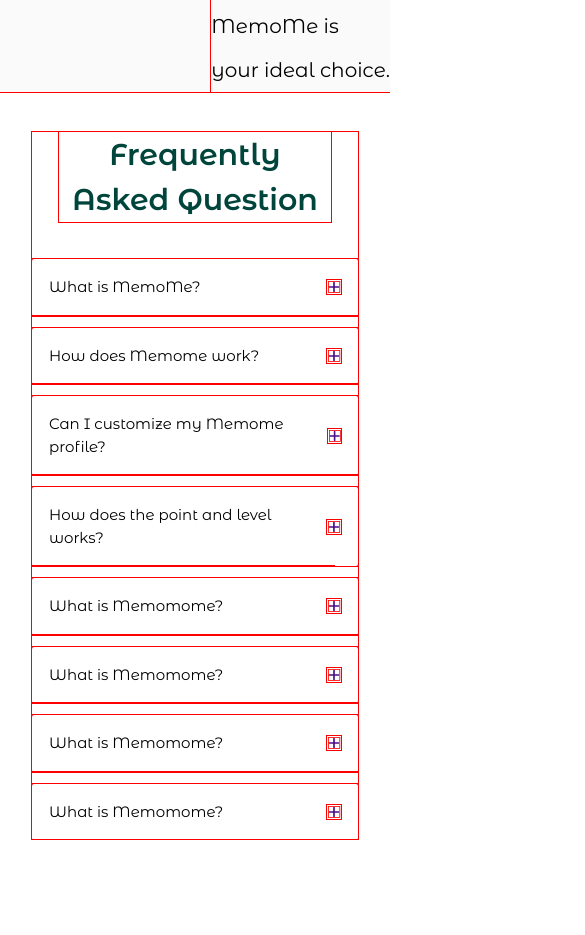
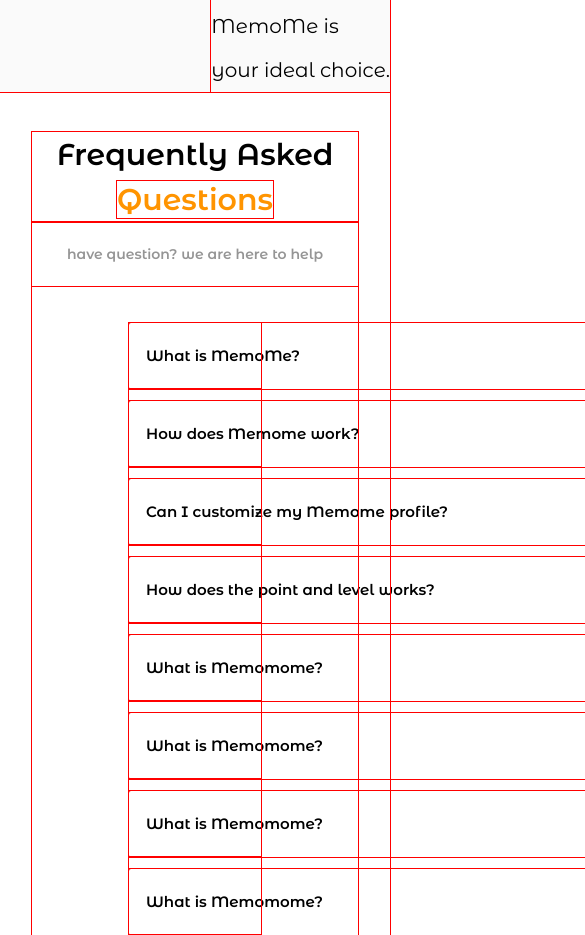
Before and after one commit to MemoMe-Org/client, a Next.js app: page / in a window 390 px wide. Shown: the part 4500-5435 px from the top of the page, 585 px wide, since content can reach past the window. Before the commit the page ends 5340 px from the top, so only its background shows below. Built offline with nearby package versions, Linux system fonts and the light colour scheme; no server answers.

Commit message:
[todo] footer and responsiveness

```diff
--- a/app/globals.css
+++ b/app/globals.css
@@ -8,11 +8,11 @@
 }
 
 html {
-  scroll-behavior: smooth;
+  scroll-behavior: smooth !important;
 }
 
 body {
-  @apply relative bg-clr-0 overflow-x-hidden;
+  @apply relative bg-clr-0 overflow-x-hidden transition-all duration-300;
 }
 
 .trans {
--- a/app/home/faqs.tsx
+++ b/app/home/faqs.tsx
@@ -2,6 +2,7 @@ import { useState } from 'react';
 import { faqs } from '@/data/data';
 import { MinusIcon, PlusIcon } from '@/public/svgs/svg';
 import { monst } from '@/public/fonts/f';
+import { P } from '@/utils/typography';
 
 const FaqItem: React.FC<FaqItemProps> = ({ faq }) => {
   const [isOpen, setIsOpen] = useState(false);
@@ -11,33 +12,37 @@ const FaqItem: React.FC<FaqItemProps> = ({ faq }) => {
   };
 
   return (
-    <div className={`mx-auto block`} id='faqs'>
+    <div className={`block`} id='faqs'>
       <div
         onClick={toggle}
-        className={`cursor-pointe  md:max-w-[642px] flex justify-between items-center text-[15px] rounded-[2px] p-[17px] md:p-[30px] md:text-[20px] font-medium ${
-          isOpen ? 'bg-[#6503BF] text-white' : 'bg-white text-black'
+        className={` flex flex-row justify-between items-center text-[15px] rounded-[2px] min-w-[1299px] p-[17px] md:pl-[10px] md:text-[20px] font-semibold ${
+          isOpen ? 'bg-memo/10' : 'bg-white text-black'
         }`}
       >
         {faq.question}
         {isOpen ? (
+          <figure className='bg-memo rounded-full p-2'>
             <MinusIcon
               className={`transition-all duration-200 w-[14px] h-[14px] md:w-[24px] md:h-[24px]`}
             />
+          </figure>
         ) : (
+          <figure className='border border-memo rounded-full p-2 '>
             <PlusIcon
               className={`transition-all duration-200 w-[14px] h-[14px] md:w-[24px] md:h-[24px]`}
             />
+          </figure>
         )}
       </div>
 
       <div
-        className={`h-aut transition-all duration-300 ${
+        className={`transition-all duration-300 ${
           isOpen
-            ? 'md:backdrop:max-h-[255px] pt-[14px] pb-[30px] md:pb-[85px] md:pt-[25px]'
+            ? 'md:backdrop:max-h-[255px]  pt-[14px] pb-[20px] md:pb-[40px] md:pt-[25px]'
             : 'h-0 pb-0 pt-0'
-        } overflow-hidden bg-white max-w-[367px] max-w-max px-[14px] lg:max-w-[642px] md:px-[25px]`}
+        } overflow-hidden bg-white pr-[14px] pl-[10px] md:pr-[25px]`}
       >
-        <p className='text-[#000000] text-[15px] w-full  px md:text-[20px] lg:max-w-[579px] font-normal'>
+        <p className='text-[#363636] text-[15px] max-w-max self-start md:text-[18px] font-normal'>
           {faq.answer}
         </p>
       </div>
@@ -45,35 +50,22 @@ const FaqItem: React.FC<FaqItemProps> = ({ faq }) => {
   );
 };
 
-interface FaqsProps {
-  faqs: Array<{
-    question: string;
-    answer: string;
-  }>;
-}
-
 const Faqs: React.FC<FaqsProps> = () => {
-  const [openIndex, setOpenIndex] = useState<number | null>(null);
-
-  const toggle = (index: number) => {
-    if (index === openIndex) {
-      setOpenIndex(null);
-    } else {
-      setOpenIndex(index);
-    }
-  };
   return (
     <section
       className={`${monst.className} mt-[40px] mx-[32px] md:mx-[66px] md:mt-[55px]`}
     >
       <div>
         <h2
-          className={`text-[#00453B] mx-auto block text-center font-semibold  text-[30px] max-w-[272px]  md:max-w-max md:text-[40px] md:leading-[49px]`}
+          className={`text-black mx-auto block text-center font-semibold  text-[30px] md:text-[45px] md:leading-[64px]`}
         >
-          Frequently Asked Question
+          Frequently Asked <span className='text-memo'>Questions</span>
         </h2>
+        <P className='text-[#959595] leading-[64px] text-[20px] font-semibold mx-auto text-center '>
+          have question? we are here to help
+        </P>
 
-        <div className='lg:cursor-pointer mt-[37px] space-y-3 lg:space-y-0 lg:flex lg:flex-row lg:flex-wrap lg:gap-4 lg:mt-[95px]'>
+        <div className='lg:cursor-pointer mt-[37px] space-y-3 lg:space-y-0 lg:flex lg:flex-col items-start mx-[97px] lg:gap-4'>
           {faqs.map((faq, index) => (
             <FaqItem key={index} faq={faq} />
           ))}
--- a/app/home/features.tsx
+++ b/app/home/features.tsx
@@ -5,7 +5,10 @@ import Image from 'next/image';
 
 export default function Features() {
   return (
-    <section className={`${monst.className} bg-[#FAFAFA] pt-[62px]`}>
+    <section
+      id='features'
+      className={`${monst.className} bg-[#FAFAFA] pt-[62px]`}
+    >
       <div className='flex flex-col items-center mx-auto font-alt'>
         <H1>Features </H1>
         <P>This are the ultimate features in memome</P>
--- a/public/svgs/svg.tsx
+++ b/public/svgs/svg.tsx
@@ -53,7 +53,7 @@ export const PlusIcon: FC<SvgsProps> = ({ className }) => {
       <g clipPath='url(#clip0_2225_4591)'>
         <path
           d='M10.5 20.5C10.5 20.8978 10.658 21.2794 10.9393 21.5607C11.2206 21.842 11.6022 22 12 22C12.3978 22 12.7794 21.842 13.0607 21.5607C13.342 21.2794 13.5 20.8978 13.5 20.5V14H20C20.3978 14 20.7794 13.842 21.0607 13.5607C21.342 13.2794 21.5 12.8978 21.5 12.5C21.5 12.1022 21.342 11.7206 21.0607 11.4393C20.7794 11.158 20.3978 11 20 11H13.5V4.5C13.5 4.10218 13.342 3.72064 13.0607 3.43934C12.7794 3.15804 12.3978 3 12 3C11.6022 3 11.2206 3.15804 10.9393 3.43934C10.658 3.72064 10.5 4.10218 10.5 4.5V11H4C3.60218 11 3.22064 11.158 2.93934 11.4393C2.65804 11.7206 2.5 12.1022 2.5 12.5C2.5 12.8978 2.65804 13.2794 2.93934 13.5607C3.22064 13.842 3.60218 14 4 14H10.5V20.5Z'
-          fill='#4C0E87'
+          fill='#FF9400'
         />
       </g>
       <defs>
```
Lines whose indentation alone changed are shown as unchanged.
